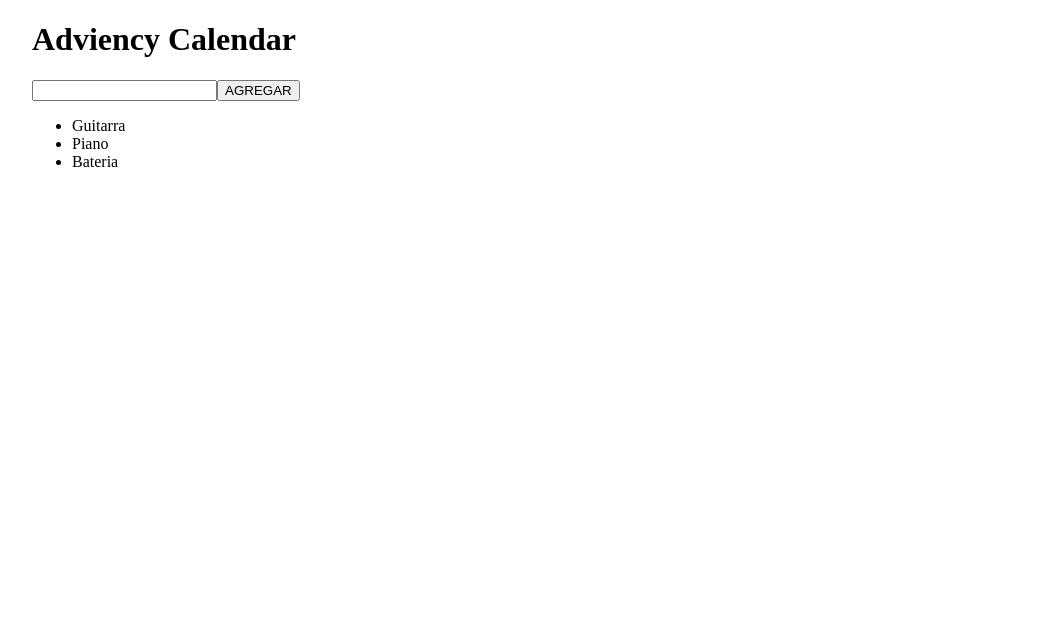
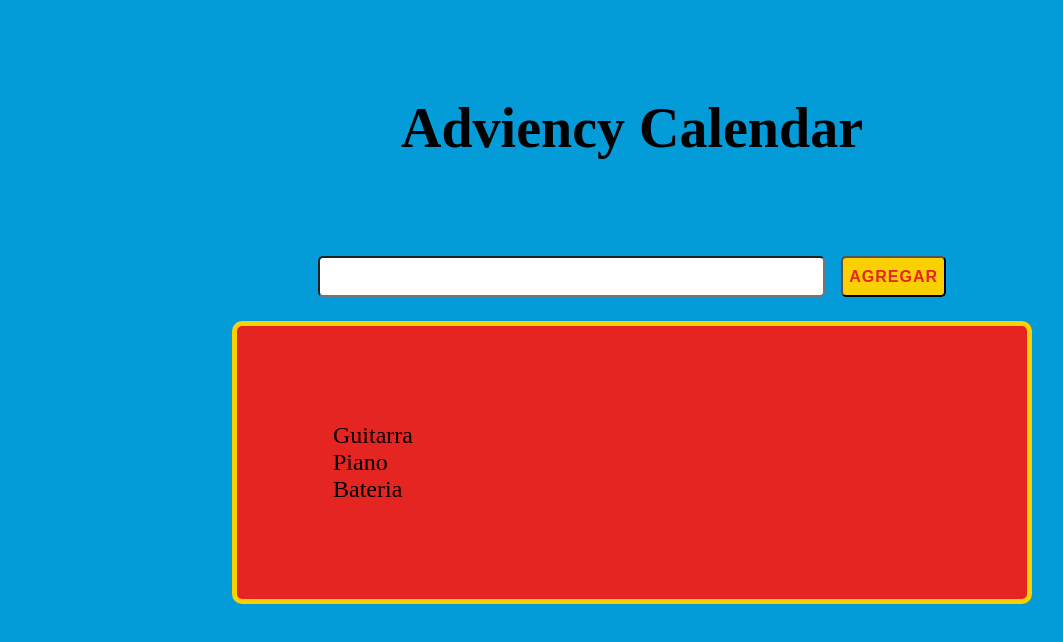
Before and after one commit to yuliannydev/Adviency, a React (Vite) app: page / in a window 1280 px wide. Shown: the top 642 px of the page, without its empty margins (8-1071 px from the left). Built offline with nearby package versions, Linux system fonts and the light colour scheme.

Commit message:
:lipstick: Add styles

```diff
--- a/src/index.css
+++ b/src/index.css
@@ -2,5 +2,53 @@ body {
   box-sizing: border-box;
   padding: 0;
   margin: 0 auto;
-  max-width: 1200px;
+  max-width: 800px;
+  background-color: #049CD8;
+  font-size: 1.5rem;
+  /*background-image: url('./assets/Mario-navidad.webp');*/
 }
+
+h1 {
+  font-family: 'Rubik Vinyl', cursive;
+  text-align: center;
+  margin: 6rem;
+  font-size: 3.5rem;
+}
+
+section {
+  display: flex;
+  flex-direction: column;
+  align-items: center;
+}
+
+ul {
+  padding: 6rem;
+  border: 5px #FBD000 solid;
+  border-radius: 10px;
+  background-color: #E52521;
+  list-style: none;
+}
+
+form  {
+  display: flex;
+  justify-content: center;
+  gap: 1rem;
+}
+
+input {
+  width: 500px;
+  padding: 0.6rem 0.1rem;
+  text-indent: 10px;
+}
+
+input, button {
+  border-radius: 5px;
+  font-size: 1rem;
+}
+
+button {
+  background-color: #FBD000;
+  color: #E52521;
+  font-weight: bold;
+  letter-spacing: 1px;
+}
```
